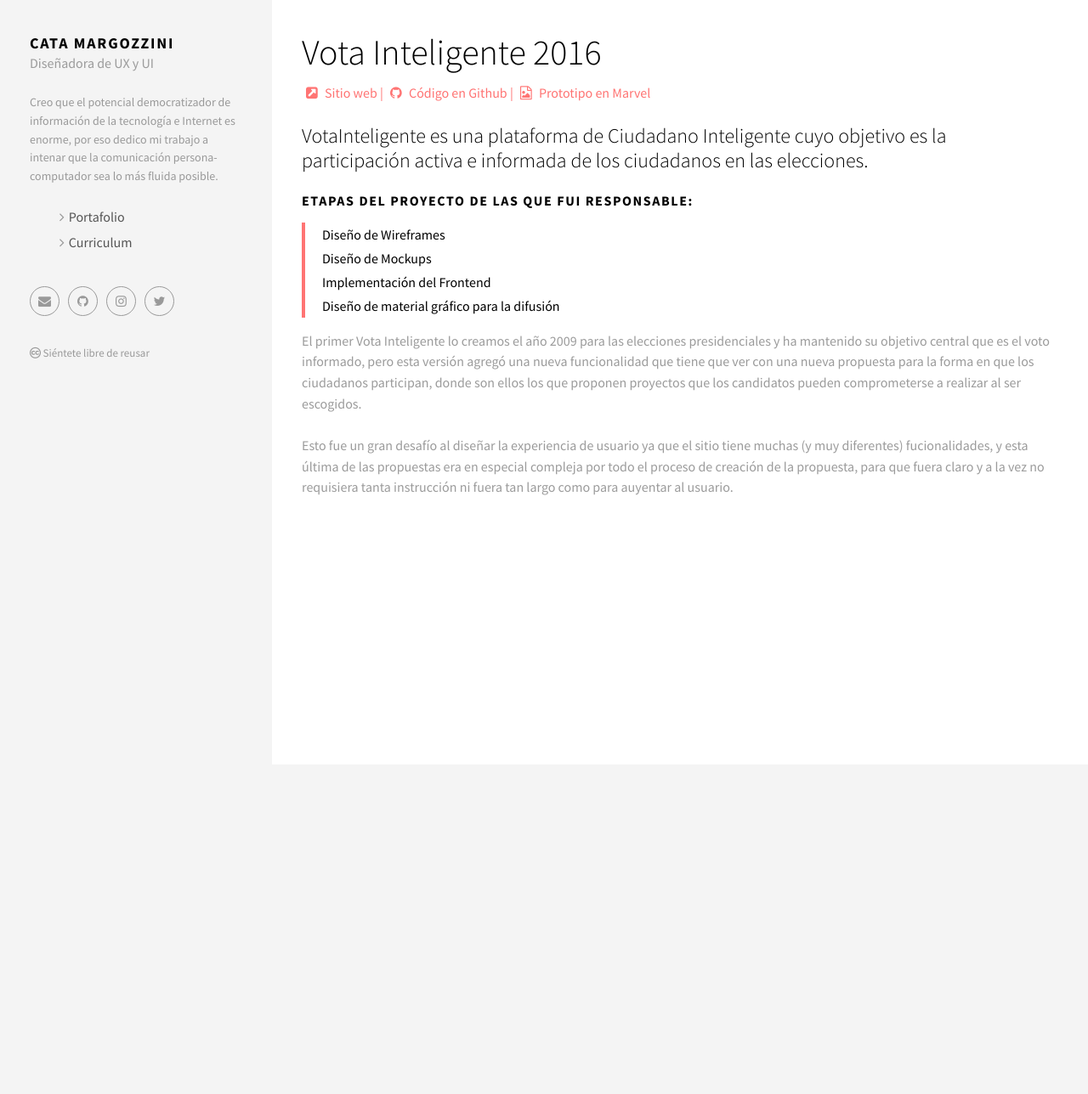
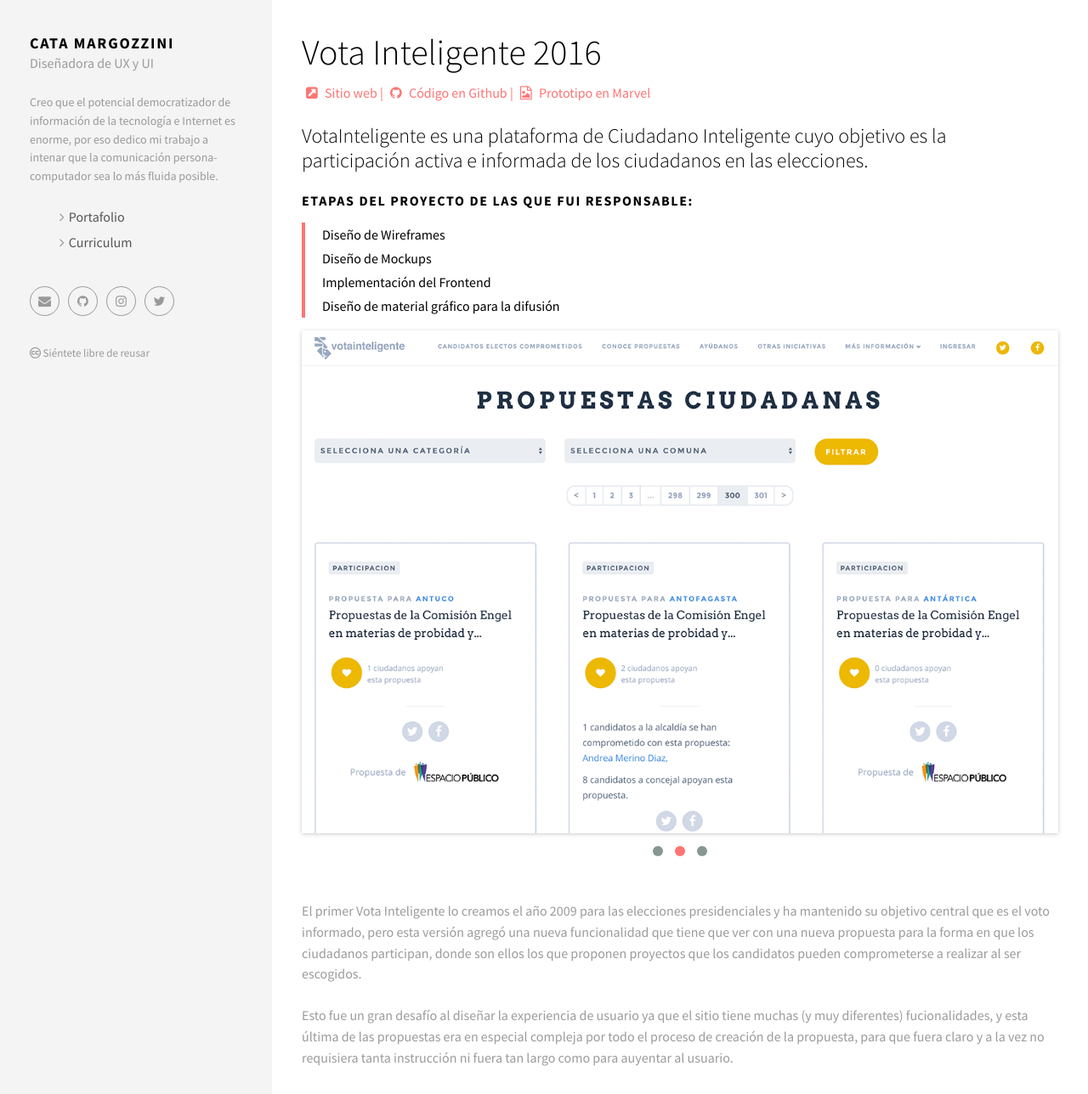
Before and after one commit to camargozzini/portafolio-camargozzini, a Jekyll site: the page built from _posts/2016-06-30-votainteligente.markdown, in a window 1280 px wide. Shown: the whole page at 85% size. Built offline with Jekyll 4.4.1, drawn with Linux system fonts in a browser that asks for light colours; nearby versions of some CDN libraries; before the commit the page ends 900 px from its top, so only the background shows below that.

Commit message:
Slider vota2016

```diff
--- a/_posts/2016-06-30-votainteligente.markdown
+++ b/_posts/2016-06-30-votainteligente.markdown
@@ -23,6 +23,12 @@
   <li>Diseño de material gráfico para la difusión</li>
 </ul>
 
+<div id="main-slider">
+  <div class="item"><img alt="" src="{{ site.baseurl }}img/content/vota2016/01.png" class="img-responsive"></div>
+  <div class="item"><img alt="" src="{{ site.baseurl }}img/content/vota2016/03.png" class="img-responsive"></div>
+  <div class="item"><img alt="" src="{{ site.baseurl }}img/content/vota2016/02.png" class="img-responsive"></div>
+</div>
+
 El primer Vota Inteligente lo creamos el año 2009 para las elecciones presidenciales y ha mantenido su objetivo central que es el voto informado, pero esta versión agregó una nueva funcionalidad que tiene que ver con una nueva propuesta para la forma en que los ciudadanos participan, donde son ellos los que proponen proyectos que los candidatos pueden comprometerse a realizar al ser escogidos.
 
 Esto fue un gran desafío al diseñar la experiencia de usuario ya que el sitio tiene muchas (y muy diferentes) fucionalidades, y esta última de las propuestas era en especial compleja por todo el proceso de creación de la propuesta, para que fuera claro y a la vez no requisiera tanta instrucción ni fuera tan largo como para auyentar al usuario.
```
Also changed, not shown: img/content/vota2016/01.png (added), img/content/vota2016/02.png (added), img/content/vota2016/03.png (added), img/content/vota2016/14543819_1044988502216340_5250502194501234411_o.png (added), img/content/vota2016/Joaquín Lavín TW.png (added), img/content/vota2016/invitacion08.png (added), img/content/vota2016/marcador-01.png (added).
